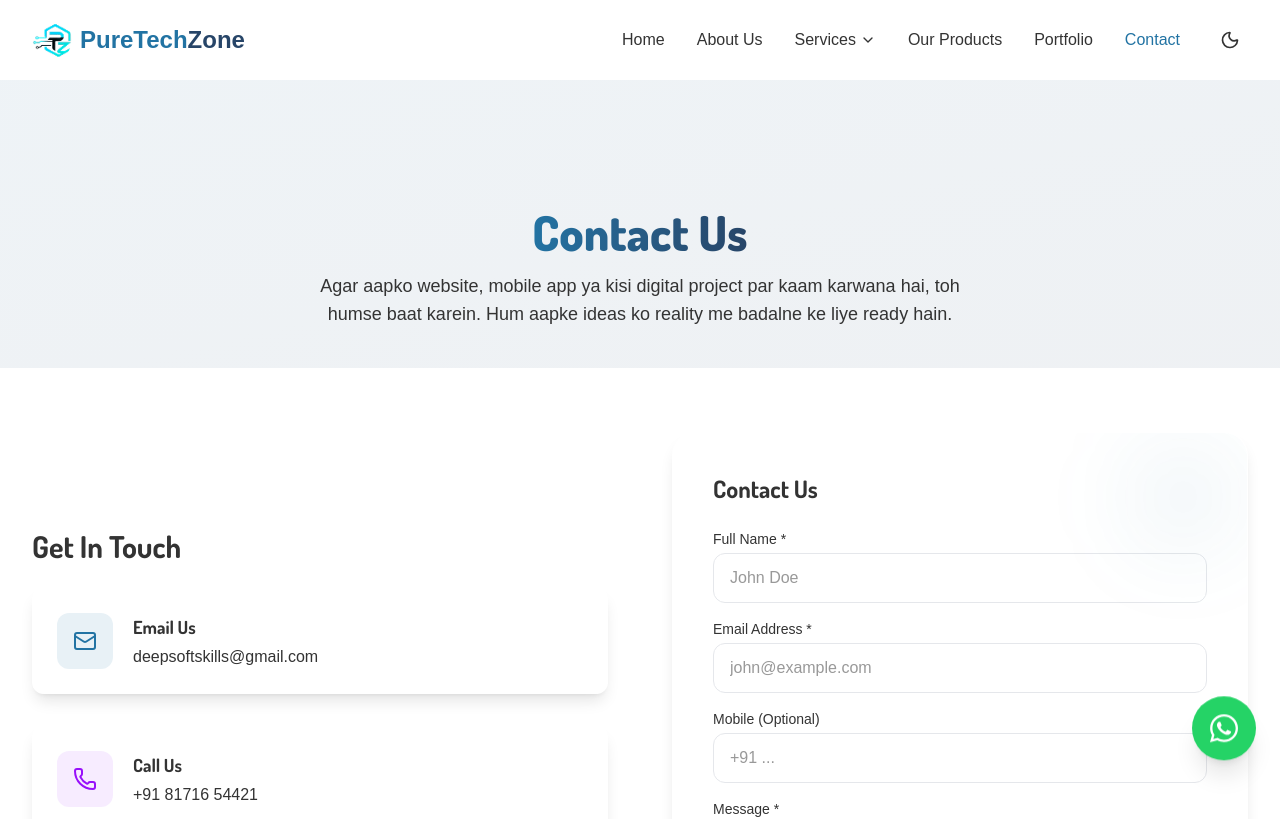
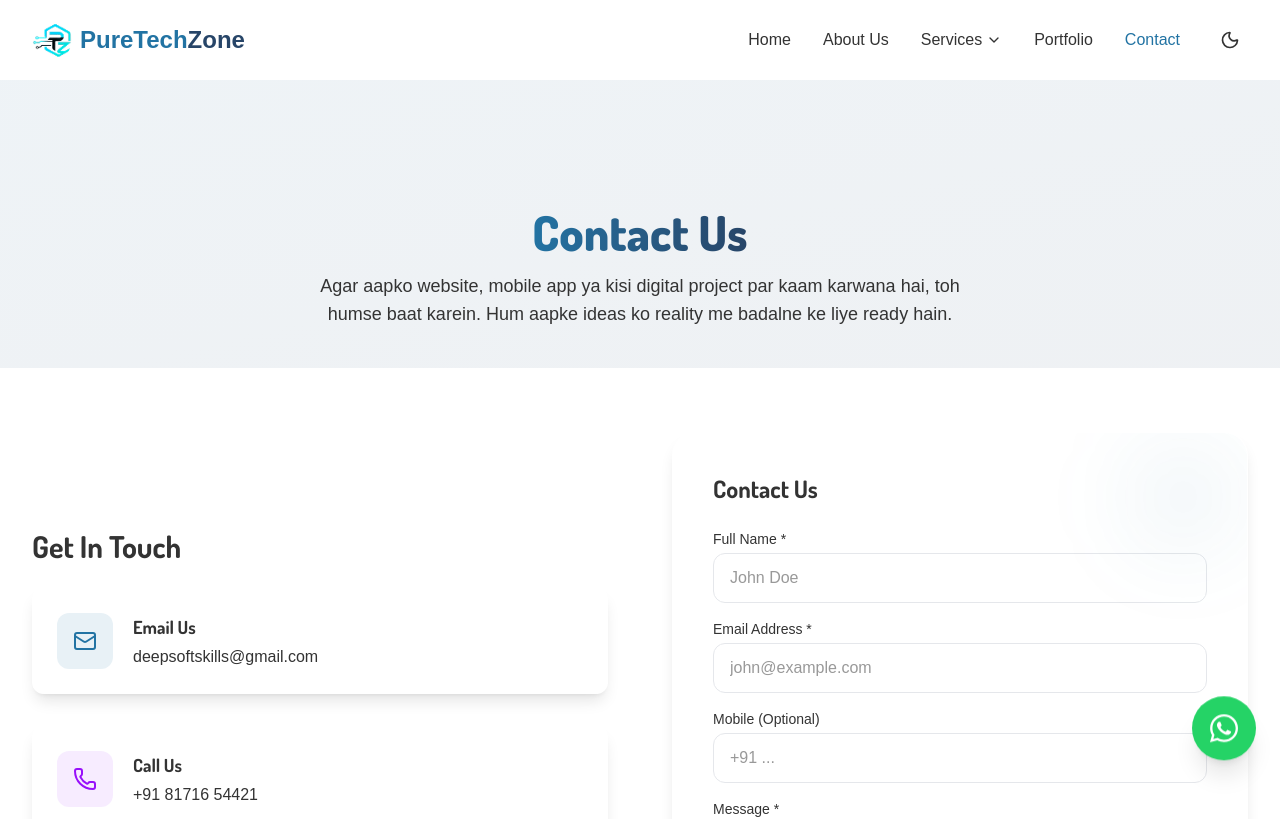
Before and after one commit to deepakgitofficial/ptz, a Next.js app: page /contact in a window 1280 px wide. Shown: the top 819 px of the page. Built offline with nearby package versions, Linux system fonts and the light colour scheme.

Commit message:
remove-tool-nav-link

```diff
--- a/components/layout/Navbar.jsx
+++ b/components/layout/Navbar.jsx
@@ -52,11 +52,8 @@ const Navbar = () => {
         { name: 'WordPress Development', path: '/services/wordpress-development' },
       ]
     },
-    // { name: 'Free Tools', path: '/tools' },
-    { name: 'Our Products', path: 'https://ptz-tools.vercel.app', target: "_blank" },
+
     { name: 'Portfolio', path: '/portfolio' },
-    // { name: 'FAQ', path: '/faq' },
-    // { name: 'Blog', path: '/blog' },
     { name: 'Contact', path: '/contact' },
   ];
 
```
